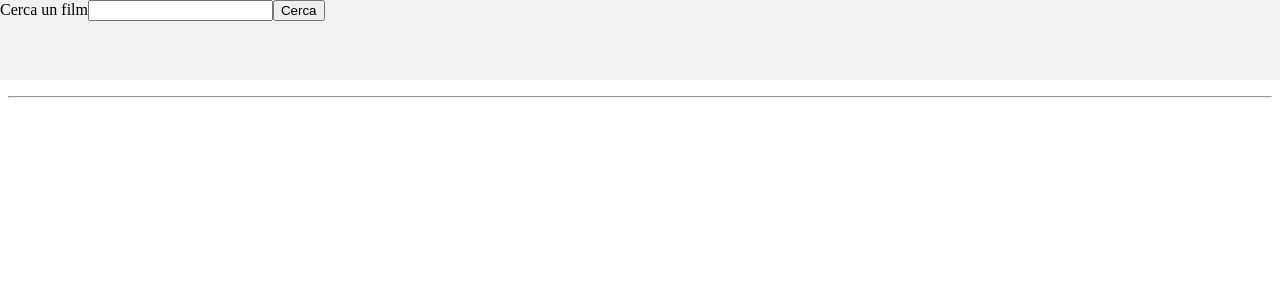
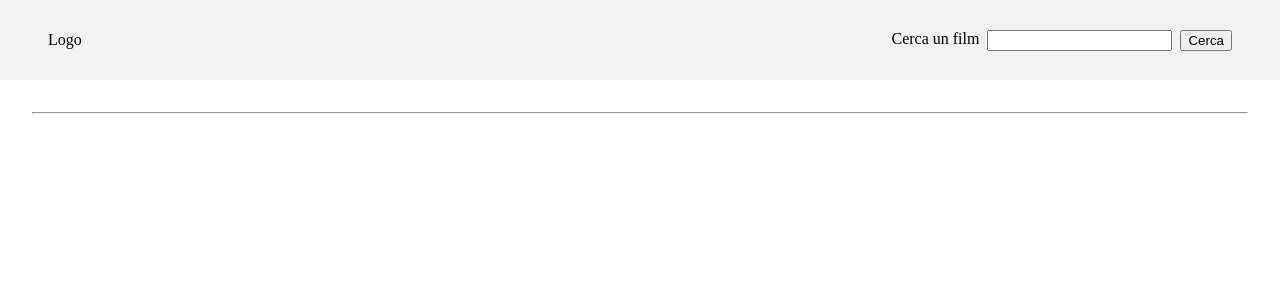
Before and after one commit to DanieleCascio-dev/vite-boolflix, a Vue app: page / in a window 1280 px wide. Shown: the top 300 px of the page. Built offline with nearby package versions, Linux system fonts and the light colour scheme.

Commit message:
add: web app style

```diff
--- a/src/App.vue
+++ b/src/App.vue
@@ -54,7 +54,7 @@ export default {
     <!-- Results -->
     <div class="results">
       <!-- Film -->
-      <ul>
+      <ul class="films">
         <li v-for="film in store.films" :key="film.title">
           <AppFilmList :movie="film" />
         </li>
@@ -64,7 +64,7 @@ export default {
       <hr />
 
       <!-- Series -->
-      <ul>
+      <ul class="series">
         <li v-for="serie in store.series" :key="serie.name">
           <AppFilmList :movie="serie" />
         </li>
@@ -78,16 +78,30 @@ export default {
 
 <style lang="scss">
 @import "@fortawesome/fontawesome-free/css/all.css";
+body {
+  margin: 0;
+}
 
 .wrapper {
-  height: 100%;
+  height: 100vh;
   width: 100%;
   position: relative;
 
   .results {
-    margin-top: 80px;
+    /* margin-top: 80px; */
     height: calc(100% - 80px);
     overflow-y: auto;
+    padding: 0 2rem;
+
+    .series,
+    .films {
+      display: flex;
+      align-items: stretch;
+      justify-content: center;
+      overflow-x: auto;
+      list-style: none;
+      gap: 1rem;
+    }
   }
 }
 </style>
--- a/src/components/AppSearchbar.vue
+++ b/src/components/AppSearchbar.vue
@@ -13,6 +13,8 @@ export default {
 
 <template>
   <nav>
+    <div class="logo">Logo</div>
+    <div class="bar">
       <label for="searchbar">Cerca un film</label>
       <input
         @keyup.enter="$emit('find')"
@@ -21,16 +23,33 @@ export default {
         type="text"
       />
       <button @click="$emit('find')">Cerca</button>
+    </div>
   </nav>
 </template>
 
 <style scoped lang="scss">
 nav {
-  position: fixed;
+  /* position: fixed;
   top: 0;
   left: 0;
+  z-index: 99; */
+
   width: 100%;
   height: 80px;
   background-color: rgba(128, 128, 128, 0.11);
+
+  display: flex;
+  justify-content: space-between;
+  align-items: center;
+
+  .logo {
+    margin-left: 3rem;
+  }
+
+  .bar {
+    margin-right: 3rem;
+    display: flex;
+    gap: 0.5rem;
+  }
 }
 </style>
--- a/src/style/general.scss
+++ b/src/style/general.scss
@@ -3,3 +3,7 @@
   padding: 0;
   box-sizing: border-box;
 }
+
+body {
+  margin: 0;
+}
```
Lines whose indentation alone changed are shown as unchanged.
